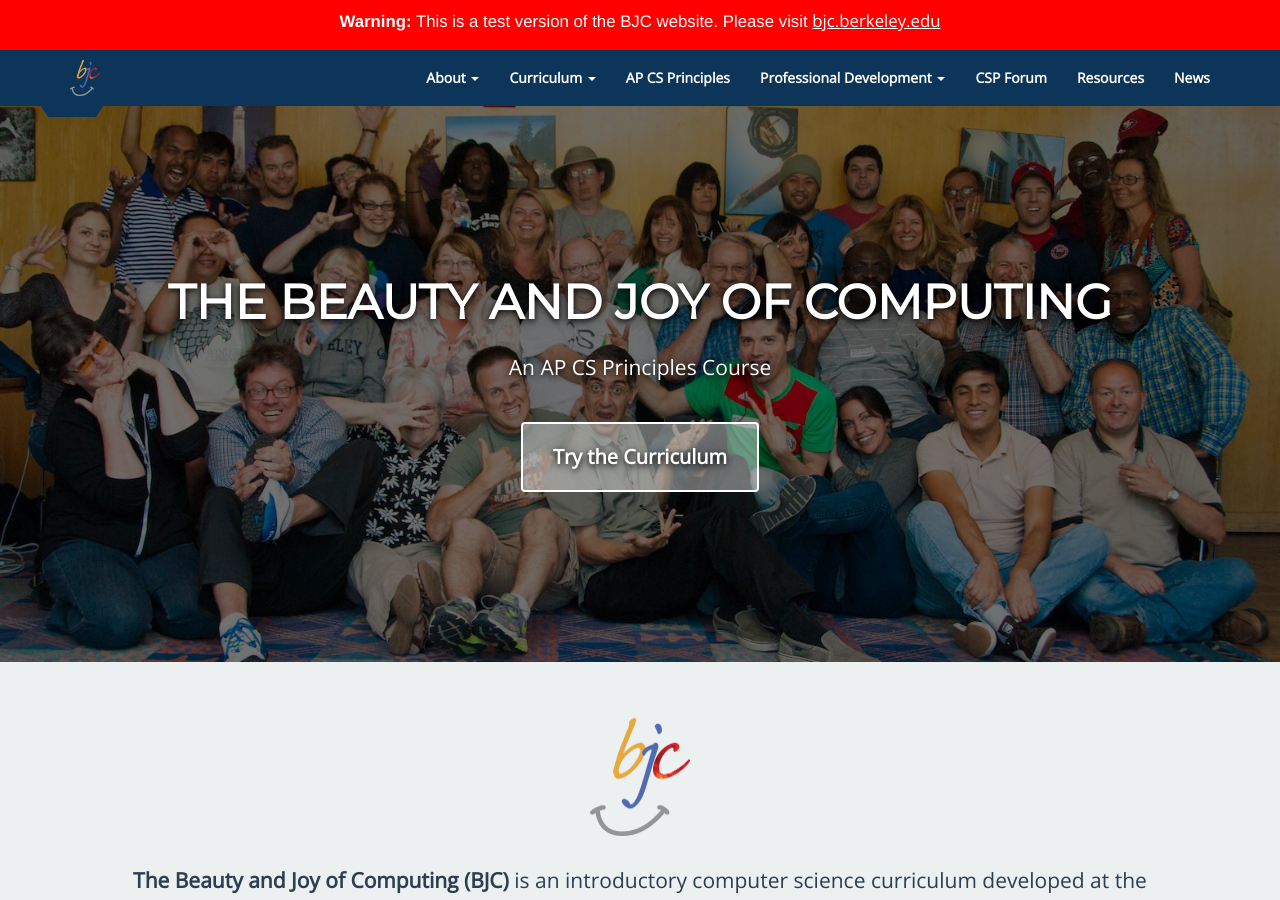
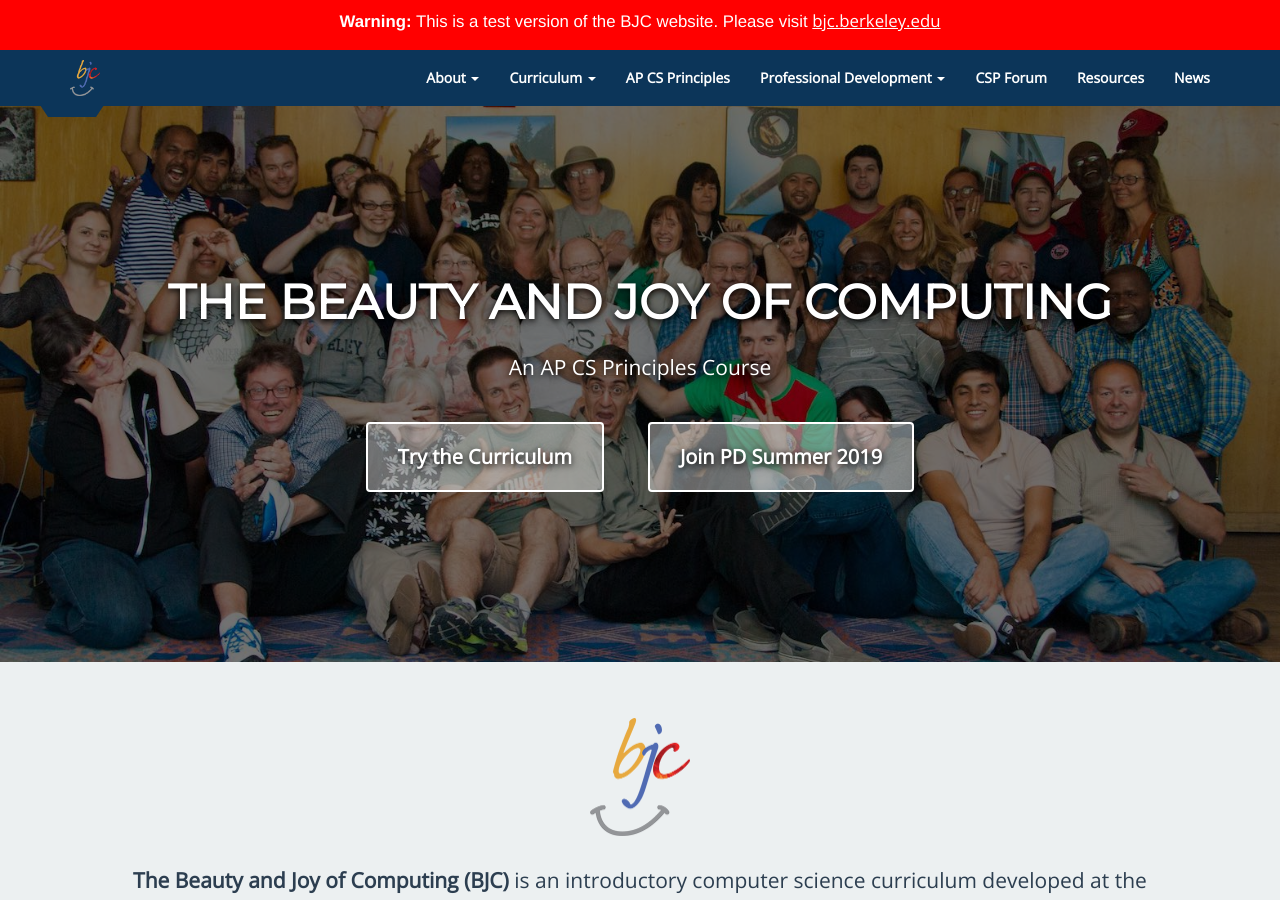
Before and after one commit to beautyjoy/beautyjoy.github.io, a Jekyll site: the page built from index.html, in a window 1280 px wide and 900 px high. Built offline with Jekyll 4.4.1, drawn with Linux system fonts in a browser that asks for light colours.

Commit message:
adding PD button

```diff
--- a/index.html
+++ b/index.html
@@ -11,7 +11,7 @@
     <a href="https://bjc.edc.org" target="_blank" class="btn">
       Try the Curriculum
     </a>
-    <!-- <a href="{{ site.baseurl }}/summer-pd/" class="btn">Join PD Summer 2018</a> -->
+    <a href="{{ site.baseurl }}/summer-pd/" class="btn">Join PD Summer 2019</a>
   </div>
 </div>
 
```
